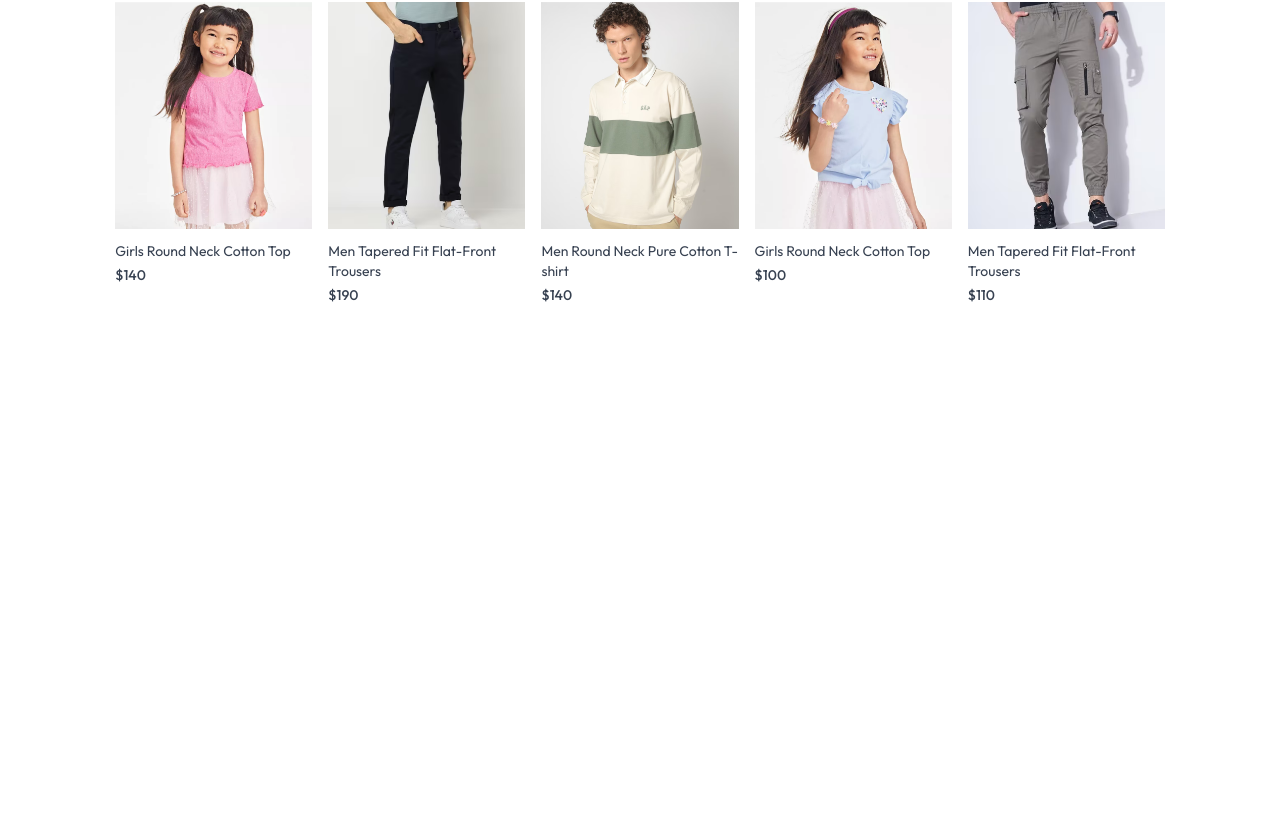
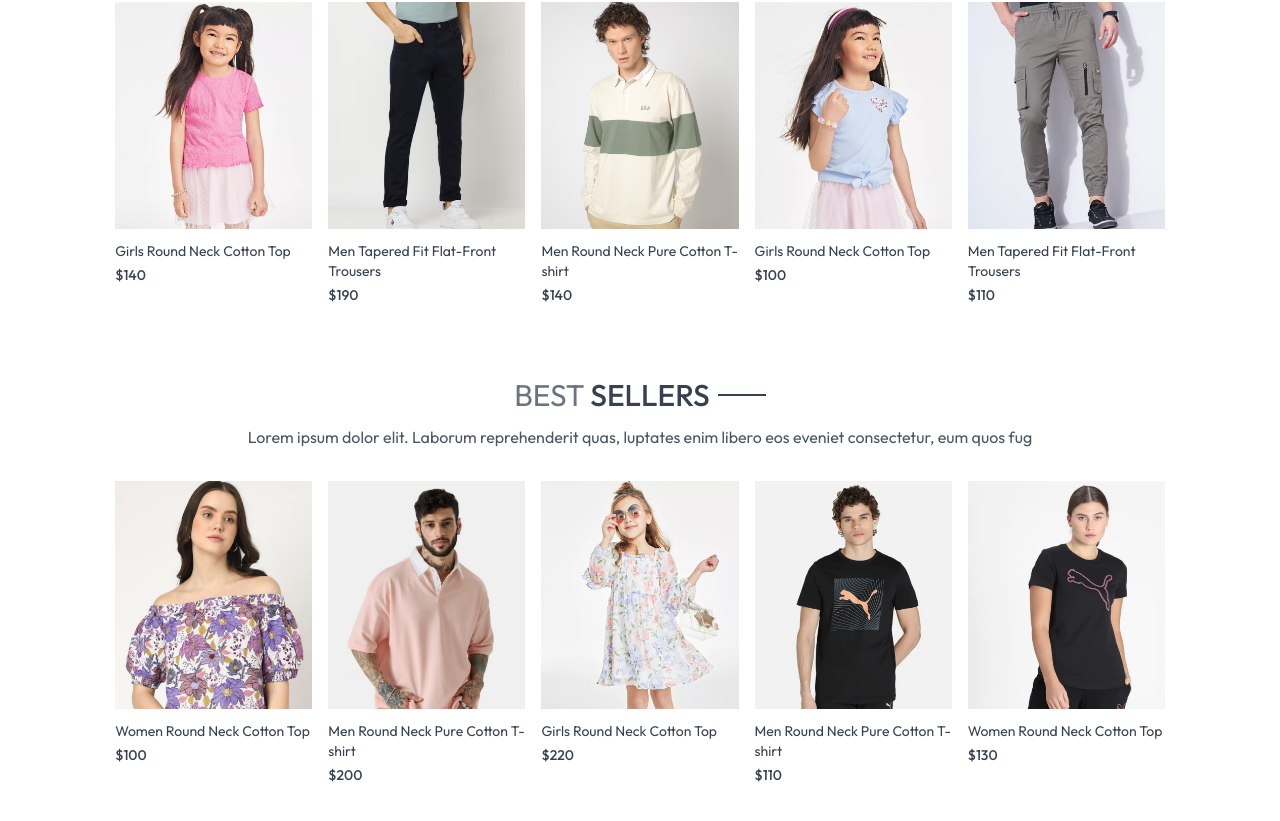
Before and after one commit to Ted-AfroEm/ecommerceApp-front-end, a React (Vite) app: page / in a window 1280 px wide. Shown: the part 1004-1825 px from the top of the page. Before the commit the page ends 1349 px from the top, so only its background shows below. Built offline with nearby package versions, Linux system fonts and the light colour scheme.

Commit message:
Add bestsellect section

```diff
--- /dev/null
+++ b/src/components/BestSeller.tsx
@@ -0,0 +1,35 @@
+import React, { useContext, useEffect, useState } from "react";
+import { ShopContext } from "../context/ShopContext";
+import { Product } from "../types/Product";
+import Title from "./Title";
+import ProductItem from "./ProductItem";
+
+const BestSeller = () => {
+  const { products } = useContext(ShopContext);
+  const [bestSeller, setBestSeller] = useState([]);
+
+  useEffect(() => {
+    const bestProduct = products.filter(
+      (product: Product) => product.bestseller
+    );
+    setBestSeller(bestProduct.slice(0, 5));
+  }, []);
+  return (
+    <div className="my-10">
+      <div className="text-center text-3xl py-8">
+        <Title text1="BEST" text2="SELLERS" />
+        <p className="w-3/4 m-auto text-xs sm:text-sm md:text-base text-gray-600">
+          Lorem ipsum dolor elit. Laborum reprehenderit quas, luptates enim
+          libero eos eveniet consectetur, eum quos fug
+        </p>
+      </div>
+      <div className="grid grid-cols-2 sm:grid-cols-3 md:grid-cols-4 lg:grid-cols-5 gap-4 gap-y-6">
+        {bestSeller.map((product, index) => (
+          <ProductItem key={index} product={product} />
+        ))}
+      </div>
+    </div>
+  );
+};
+
+export default BestSeller;
--- a/src/pages/Home.tsx
+++ b/src/pages/Home.tsx
@@ -1,3 +1,4 @@
+import BestSeller from "../components/BestSeller";
 import Hero from "../components/Hero";
 import LatestCollection from "../components/LatestCollection";
 
@@ -6,6 +7,7 @@ const Home = () => {
     <div>
       <Hero />
       <LatestCollection />
+      <BestSeller />
     </div>
   );
 };
```
Also changed, not shown: src/components/ProductItem.tsx (+1 -13 lines).
